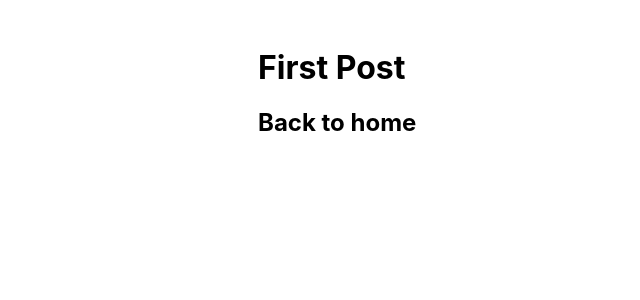
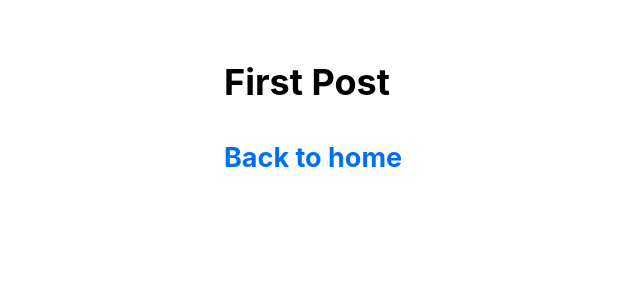
Before and after one commit to onushi/nextjs-blog, a Next.js app: page /posts/first-post in a window 1280 px wide. Shown: the top 300 px of the page, without its empty margins (110-750 px from the left). Built offline with nearby package versions, Linux system fonts and the light colour scheme.

Commit message:
update global css

```diff
--- a/styles/globals.css
+++ b/styles/globals.css
@@ -4,13 +4,24 @@ body {
   margin: 0;
   font-family: -apple-system, BlinkMacSystemFont, Segoe UI, Roboto, Oxygen,
     Ubuntu, Cantarell, Fira Sans, Droid Sans, Helvetica Neue, sans-serif;
-}
-
-a {
-  color: inherit;
-  text-decoration: none;
+  line-height: 1.6;
+  font-size: 18px;
 }
 
 * {
   box-sizing: border-box;
 }
+
+a {
+  color: #0070f3;
+  text-decoration: none;
+}
+
+a:hover {
+  text-decoration: underline;
+}
+
+img {
+  max-width: 100%;
+  display: block;
+}
```
